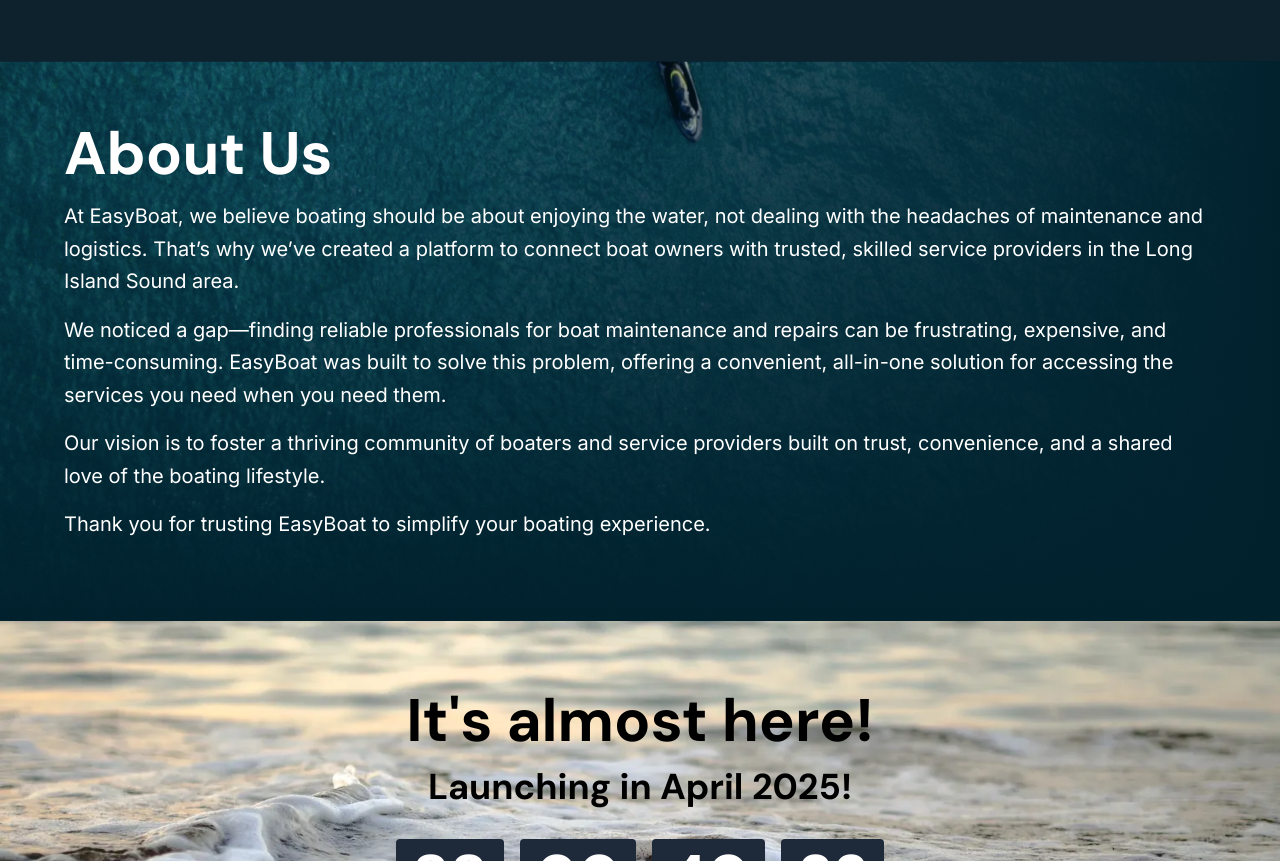
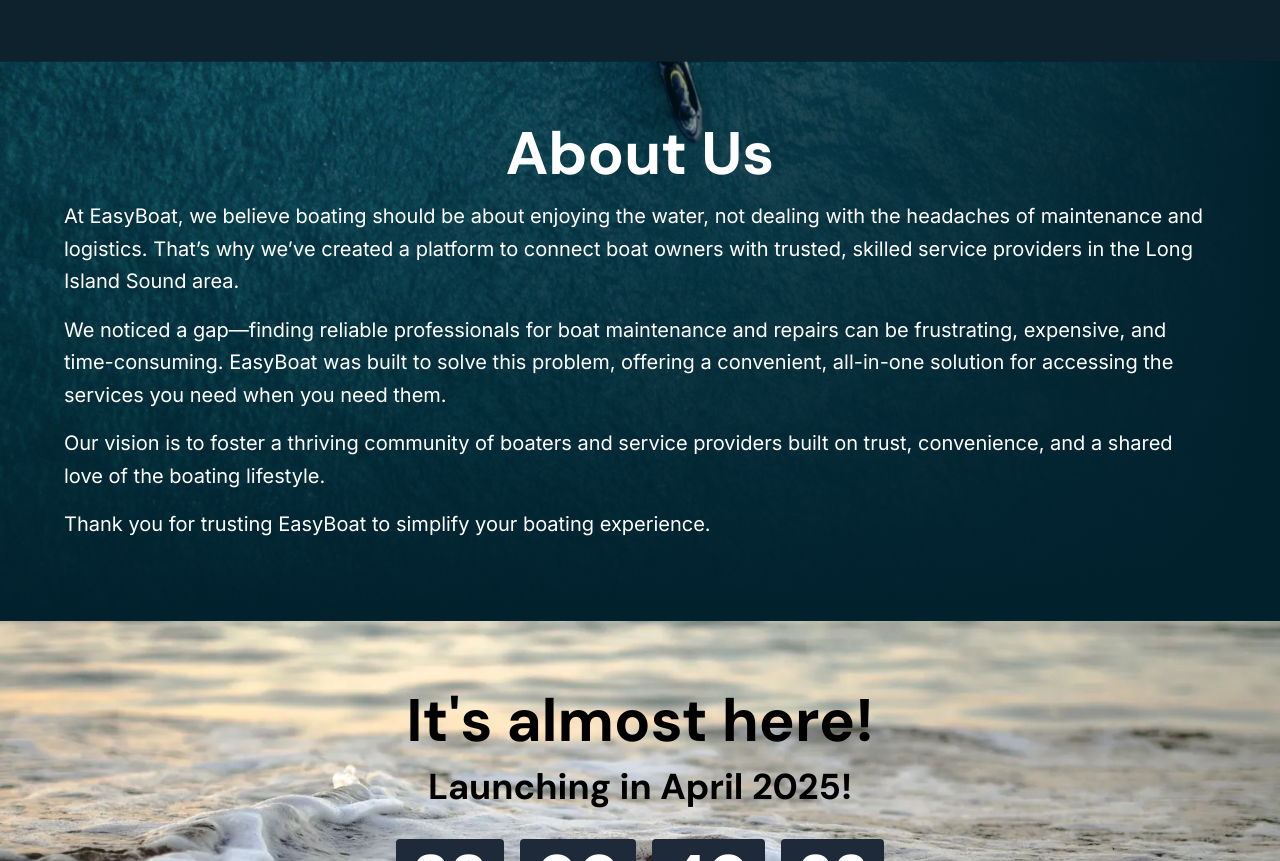
Before and after one commit to priyanshu-swe/EasyBoat, a website: page index.html in a window 1280 px wide. Shown: the part 4268-5129 px from the top of the page. Drawn offline with Linux system fonts and the light colour scheme.

Commit message:
About Heading centered

```diff
--- a/index.html
+++ b/index.html
@@ -614,9 +614,13 @@
       <!-- About -->
       <section id="about" class="about-bg relative w-full min-h-[70vh]">
         <div
-          class="absolute inset-0 flex flex-col justify-center items-start text-left px-8 md:px-16"
+          class="absolute inset-0 flex flex-col justify-center text-left px-8 md:px-16"
         >
-          <h2 class="text-4xl md:text-6xl mb-4 text-white font-semibold ">About Us</h2>
+          <h2
+            class="text-4xl md:text-6xl mb-4 text-white font-semibold text-center"
+          >
+            About Us
+          </h2>
           <p class="text-sm md:text-xl mb-4 text-white leading-relaxed">
             At EasyBoat, we believe boating should be about enjoying the water,
             not dealing with the headaches of maintenance and logistics. That’s
```
